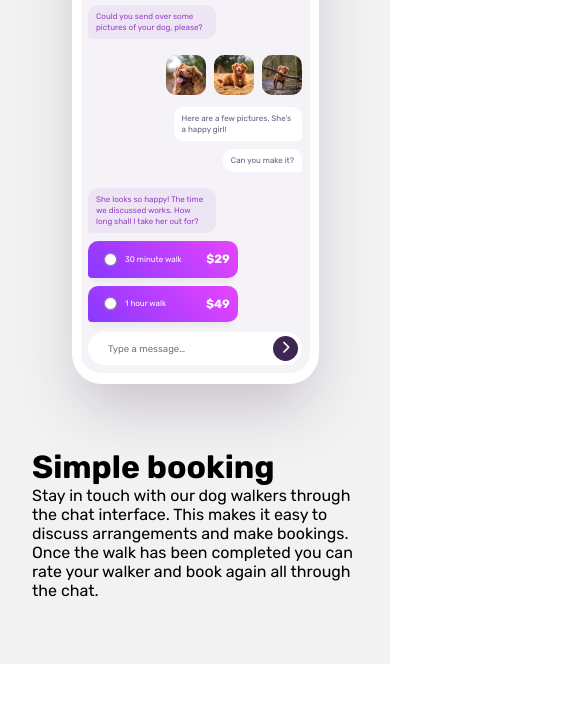
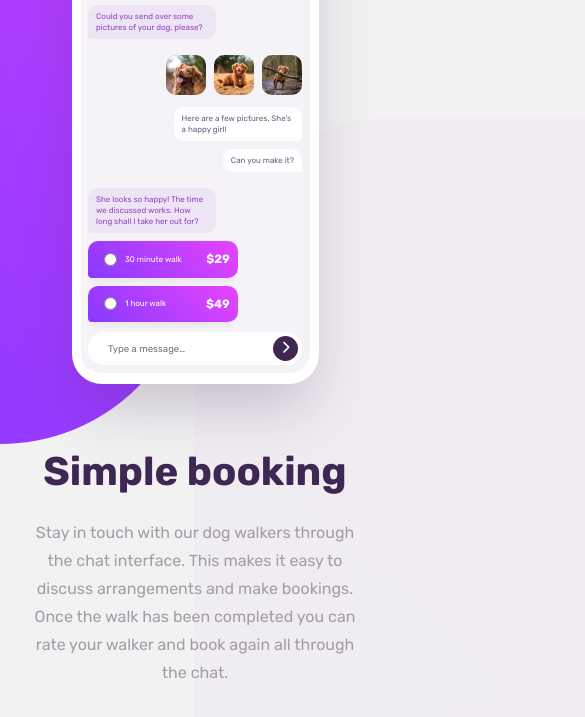
Before and after one commit to BlessTheBoy/chat-app-css-illustration-master, a plain HTML site: page index.html in a window 390 px wide. Shown: the part 189-906 px from the top of the page, 585 px wide, since content can reach past the window. Before the commit the page ends 853 px from the top, so only its background shows below. Drawn offline with Linux system fonts and the light colour scheme.

Commit message:
mobile version completed

```diff
--- a/style.scss
+++ b/style.scss
@@ -27,10 +27,40 @@ img{
     border-radius: 50%;
 }
 
-main{
+body{
+    position: relative;
+    z-index: 1;
     min-height: 100vh;
     padding: 4rem 2rem;
     background: #F2F2F2;
+
+    &::before{
+        content: "";
+        height: 150vh;
+        width: 100%;
+        background: linear-gradient(225deg, #E844FF 0%, #8739FF 100%);
+        position: absolute;
+        top: -75vh;
+        left: -50%;
+        border-bottom-right-radius: 50vw;
+    }
+
+    &::after{
+        content: "";
+        height: 75vh;
+        width: 100%;
+        background: linear-gradient(225deg, #E844FF 0%, #8739FF 100%);
+        opacity: 0.03;
+        position: absolute;
+        bottom: 0;
+        right: -50%;
+        border-top-left-radius: 50vw;
+    }
+}
+
+main{
+    position: relative;
+    z-index: 1;
 }
 
 .phone{
@@ -208,3 +238,19 @@ font-size: 0.75rem;
     }
 }
 }
+
+.content{
+    text-align: center;
+
+    h1{
+        font-size: 2.5rem;
+line-height: 1.175;
+color: #3E2753;
+margin-bottom: 1.5rem;
+    }
+    p{
+        font-size: 1rem;
+line-height: 1.75;
+color: #A39DA9;
+    }
+}
```
Also changed, not shown: style.css, 1 other file.
